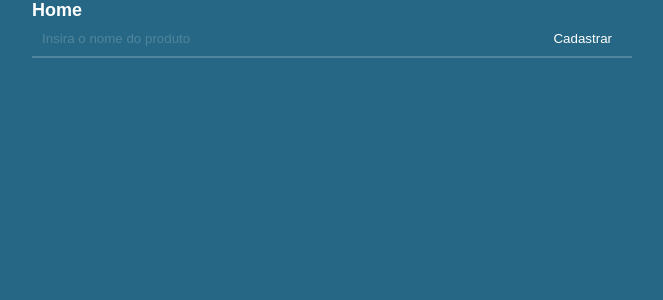
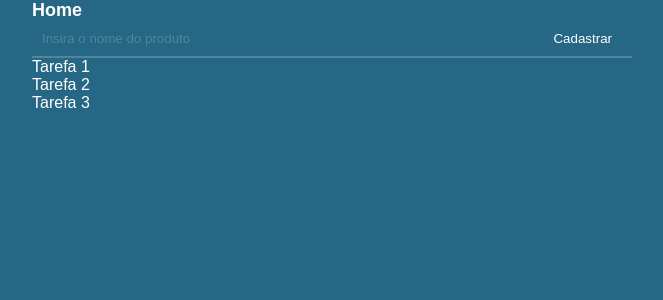
Before and after one commit to Marlon-Paulo-da-Silva/lojinha-marttech, a React (Create React App) app: page / in a window 1280 px wide. Shown: the top 300 px of the page, without its empty margins (308-971 px from the left). Built offline with nearby package versions, Linux system fonts and the light colour scheme.

Commit message:
criando o component ListItem

```diff
--- a/src/components/Input/input.tsx
+++ b/src/components/Input/input.tsx
@@ -13,5 +13,7 @@ export const Input = styled.input<InputProps>`
     color: rgba(255, 255, 255, 0.2);
   }
 
+
+
   ${flex}
 `;
--- /dev/null
+++ b/src/components/List/index.tsx
@@ -0,0 +1,2 @@
+export * from './list';
+export * from './listItem';
--- /dev/null
+++ b/src/components/List/list.tsx
@@ -0,0 +1,16 @@
+import { Column } from ".."
+
+import { ListItem, ListPropsItem } from './listItem';
+
+
+type ListProps = {
+  items: ListPropsItem[]
+}
+
+export const List: React.FC<ListProps> = ({items}) => {
+  return (
+    <Column>
+      {items.map((item, index) => <ListItem key={index} {...item} />)}
+    </Column>
+  )
+}
--- /dev/null
+++ b/src/components/List/listItem.tsx
@@ -0,0 +1,13 @@
+import { Column, Text } from ".."
+
+export type ListPropsItem = {
+  label: string;
+}
+
+export const ListItem: React.FC <ListPropsItem> = ({label}) => {
+  return (
+    <Column>
+      <Text>{label}</Text>
+    </Column>
+  )
+}
--- a/src/components/Text/Text.tsx
+++ b/src/components/Text/Text.tsx
@@ -1,10 +1,11 @@
 import styled from "styled-components"
-import { typography, TypographyProps } from "styled-system";
+import { space, SpaceProps, typography, TypographyProps } from "styled-system";
 
-type TextProps = TypographyProps;
+type TextProps = TypographyProps & SpaceProps;
 
 export const Text = styled.p<TextProps>`
   font-family: 14px;
   color: #fff;
   ${typography}
+  ${space}
 `;
--- a/src/components/index.tsx
+++ b/src/components/index.tsx
@@ -3,3 +3,4 @@ export * from './Input';
 export * from './Button';
 export * from './Row';
 export * from './Column';
+export * from './List';
--- a/src/pages/Home.tsx
+++ b/src/pages/Home.tsx
@@ -1,4 +1,4 @@
-import { Input, Text, Button, Row, Column } from "../components";
+import { Input, Text, Button, Row, Column, List } from "../components";
 
 export const Home = () => {
   return (
@@ -9,6 +9,11 @@ export const Home = () => {
           <Input flex={1} placeholder="Insira o nome do produto" />
           <Button>Cadastrar</Button>
         </Row>
+        <List items={[
+          {label: 'Tarefa 1'},
+          {label: 'Tarefa 2'},
+          {label: 'Tarefa 3'}
+         ]} />
       </Column>
 
     </div>
```
